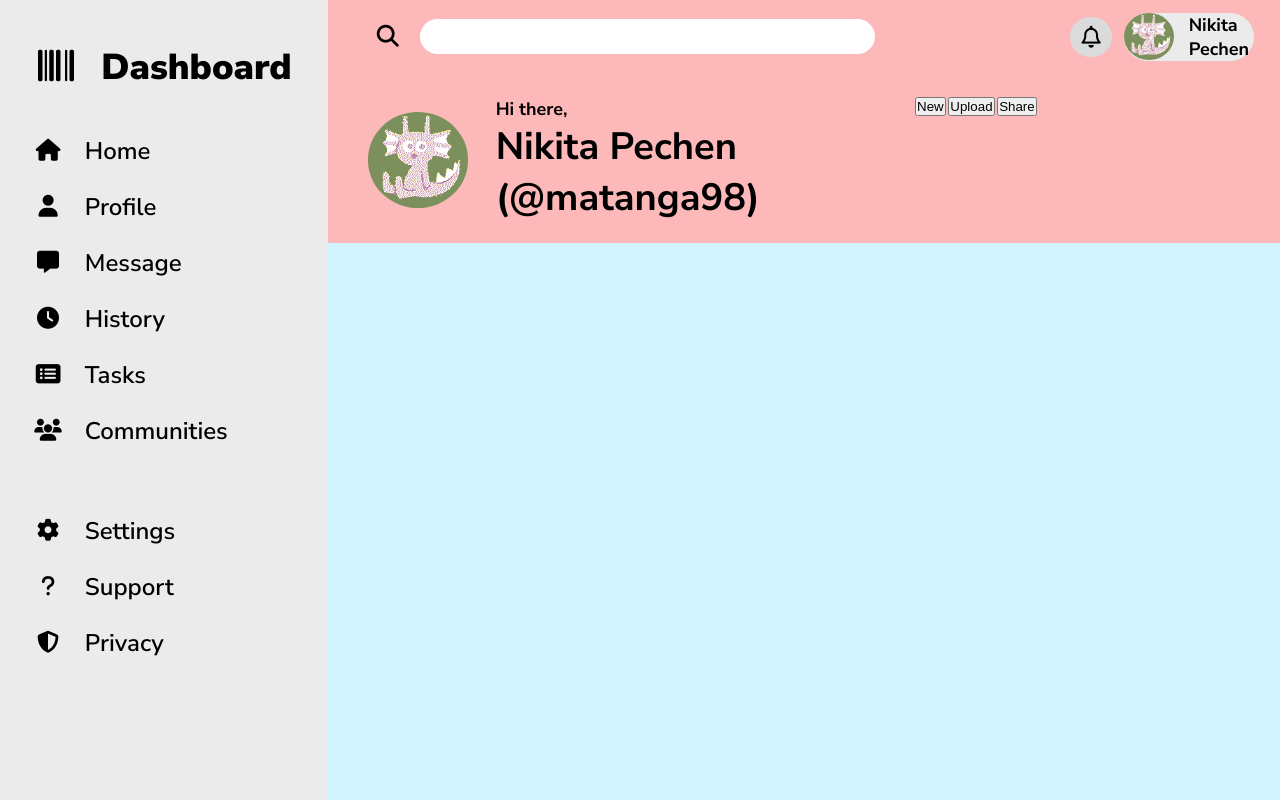
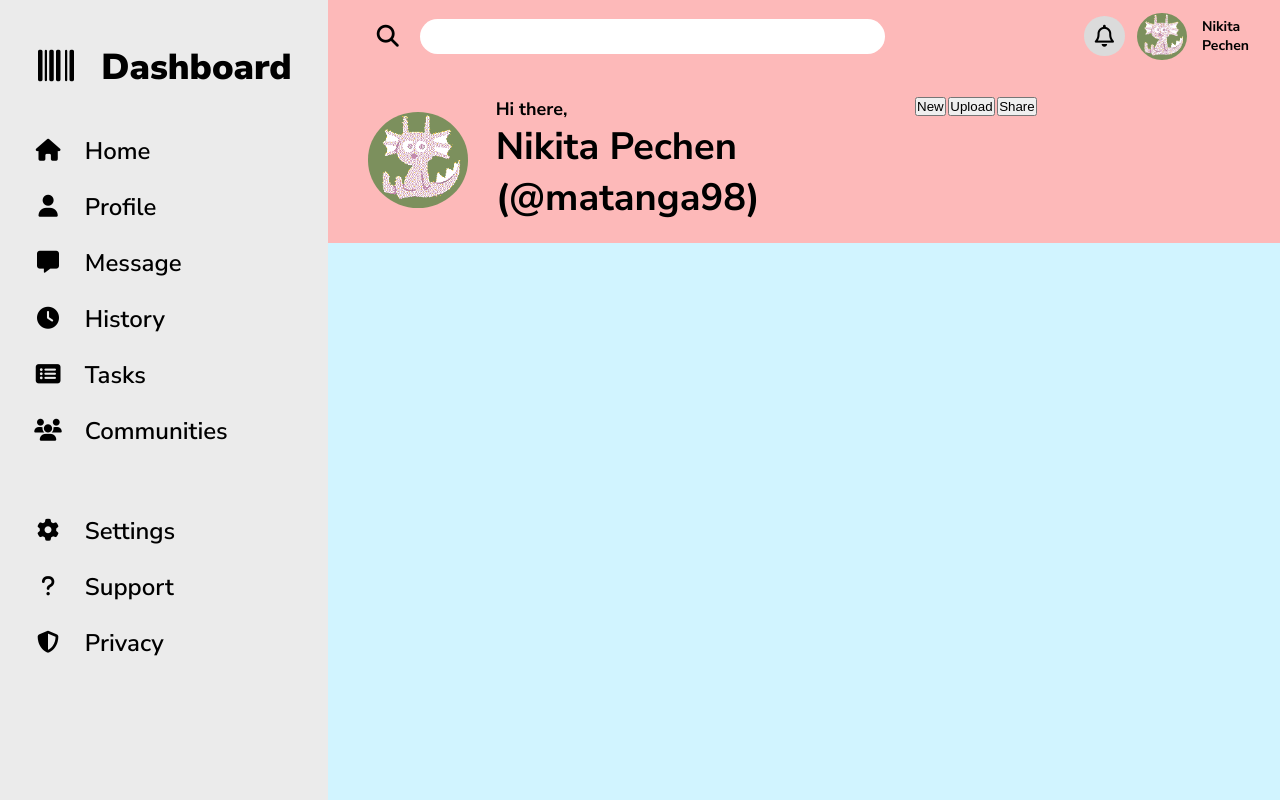
Before and after one commit to ivan-s-s/admin-dashboard, a plain HTML site: page index.html in a window 1280 px wide. Drawn offline with Linux system fonts and the light colour scheme.

Commit message:
Fix a user name pannel

```diff
--- a/style.css
+++ b/style.css
@@ -77,7 +77,6 @@ header {
     width: 100%;
     border-radius: 30px;
     cursor: pointer;
-    background-color: rgb(235, 235, 235);
 }
 
 .avatar {
@@ -90,7 +89,8 @@ img#avatar {
 }
 
 .user {
-    font-size: 1.8rem;
+    width: 100%;
+    font-size: 1.4rem;
     font-weight: 700;
     margin: auto 5px;
 }
```
